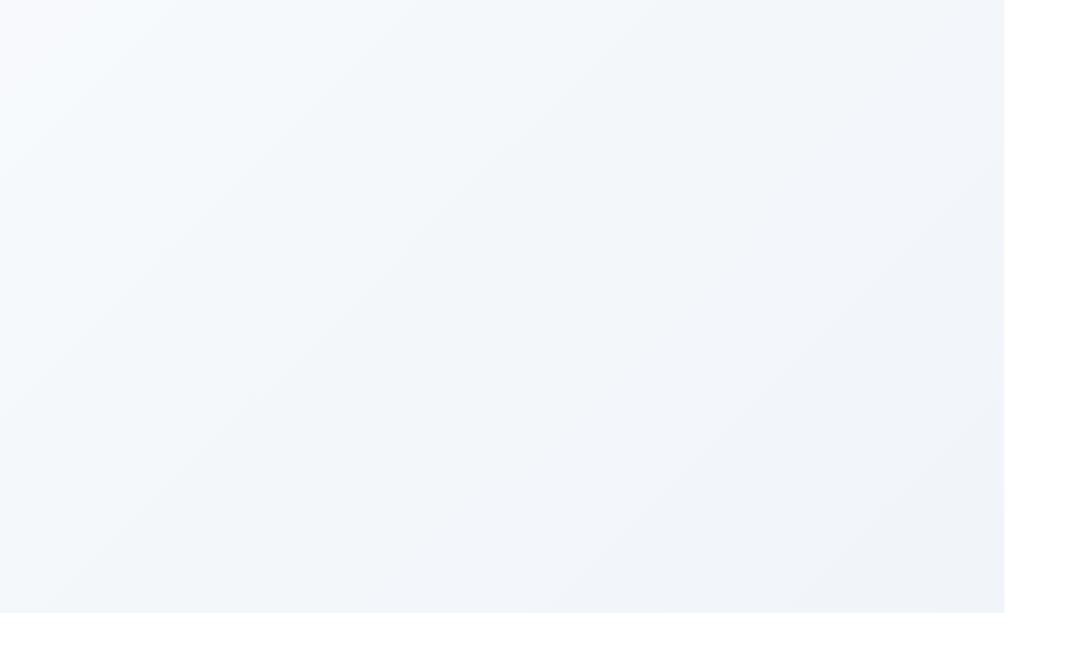
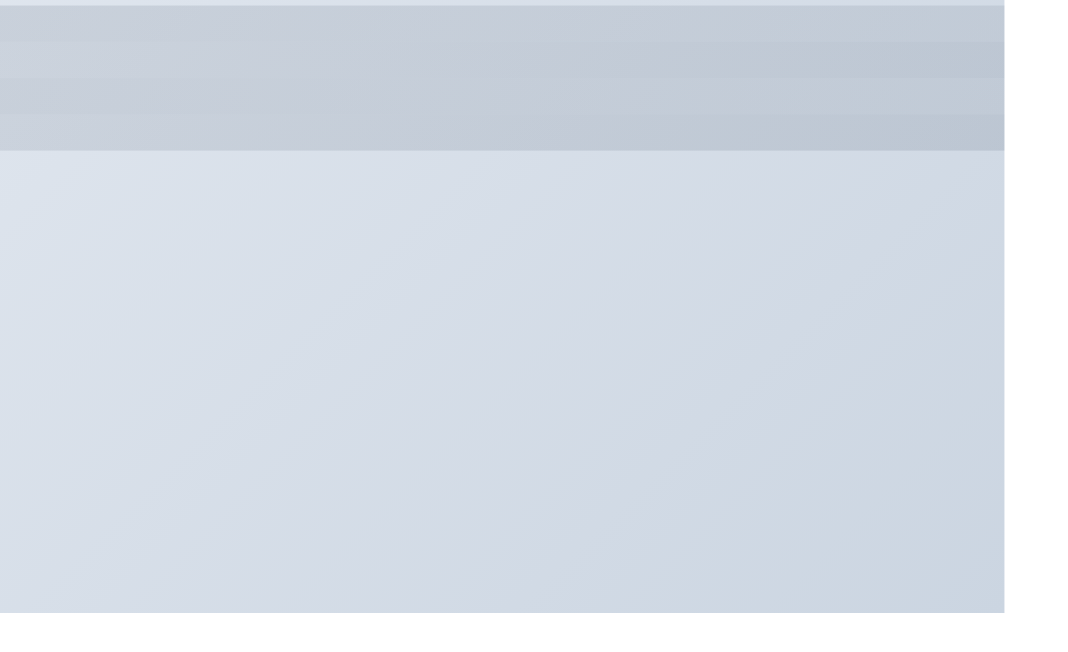
Before and after one commit to eralston/product-canvas-app, a React (Vite) app: page / in a window 1280 px wide. Shown: the top 652 px of the page, without its empty margins (0-1068 px from the left). Built offline with nearby package versions, Linux system fonts and the light colour scheme.

Commit message:
Improve Canvas Label Styling

```diff
--- a/src/components/Canvas.tsx
+++ b/src/components/Canvas.tsx
@@ -205,16 +205,16 @@ const Canvas: React.FC = () => {
         height: `${canvasHeight}px`,
         transform: `scale(${canvasScale})`,
         transformOrigin: 'center center',
-        background: 'linear-gradient(135deg, #f8fafc 0%, #f1f5f9 100%)',
+        background: 'linear-gradient(135deg, #e2e8f0 0%, #cbd5e1 100%)',
       }}
       onDoubleClick={handleCanvasDoubleClick}
     >
       {/* Subtle grid pattern overlay */}
       <div
-        className="absolute inset-0 opacity-30"
+        className="absolute inset-0 opacity-20"
         style={{
           backgroundImage: `
-            radial-gradient(circle at 1px 1px, rgba(148, 163, 184, 0.15) 1px, transparent 0)
+            radial-gradient(circle at 1px 1px, rgba(100, 116, 139, 0.15) 1px, transparent 0)
           `,
           backgroundSize: '20px 20px'
         }}
@@ -226,7 +226,7 @@ const Canvas: React.FC = () => {
           <div
             className="absolute right-0 top-0 h-full w-px"
             style={{
-              background: 'linear-gradient(to bottom, transparent 0%, rgba(148, 163, 184, 0.4) 20%, rgba(148, 163, 184, 0.6) 50%, rgba(148, 163, 184, 0.4) 80%, transparent 100%)'
+              background: 'linear-gradient(to bottom, transparent 0%, rgba(100, 116, 139, 0.4) 20%, rgba(100, 116, 139, 0.6) 50%, rgba(100, 116, 139, 0.4) 80%, transparent 100%)'
             }}
           />
         </div>
@@ -237,87 +237,115 @@ const Canvas: React.FC = () => {
           <div
             className="absolute bottom-0 left-0 w-full h-px"
             style={{
-              background: 'linear-gradient(to right, transparent 0%, rgba(148, 163, 184, 0.4) 20%, rgba(148, 163, 184, 0.6) 50%, rgba(148, 163, 184, 0.4) 80%, transparent 100%)'
+              background: 'linear-gradient(to right, transparent 0%, rgba(100, 116, 139, 0.4) 20%, rgba(100, 116, 139, 0.6) 50%, rgba(100, 116, 139, 0.4) 80%, transparent 100%)'
             }}
           />
         </div>
         <div className="flex-1 quadrant-divider"></div>
       </div>
 
-      {/* Y-Axis Label (left side, rotated) */}
+      {/* Y-Axis Label (top of left side, rotated) */}
       <div
-        className="absolute left-2 top-1/2 transform -translate-y-1/2 -rotate-90 pointer-events-auto"
-        style={{ transformOrigin: 'center center' }}
+        className="absolute left-2 top-4 transform -rotate-90 pointer-events-auto"
+        style={{ transformOrigin: 'left top' }}
       >
         <EditableLabel
           initialValue={canvasLabels.yAxisLabel}
           onSave={handleYAxisLabelSave}
           characterLimit={20}
-          displayClassName="text-sm font-medium text-gray-700"
+          displayClassName="text-sm font-light text-white"
           inputClassName="text-sm"
           iconSize={12}
         />
       </div>
 
-      {/* X-Axis Label (bottom center) */}
-      <div className="absolute bottom-2 left-1/2 transform -translate-x-1/2 pointer-events-auto">
+      {/* X-Axis Label (horizontal, above the line) */}
+      <div className="absolute bottom-8 left-1/2 transform -translate-x-1/2 pointer-events-auto">
         <EditableLabel
           initialValue={canvasLabels.xAxisLabel}
           onSave={handleXAxisLabelSave}
           characterLimit={20}
-          displayClassName="text-sm font-medium text-gray-700"
+          displayClassName="text-sm font-light text-white"
           inputClassName="text-sm"
           iconSize={12}
         />
       </div>
 
-      {/* Quadrant Labels */}
+      {/* Quadrant Labels with darker background overlays */}
       {/* Top-Left Quadrant: Big Bets (High Impact, Low Ease) */}
+      <div
+        className="absolute top-0 left-0 w-1/2 h-1/2 pointer-events-none"
+        style={{
+          background: 'linear-gradient(135deg, rgba(71, 85, 105, 0.15) 0%, rgba(51, 65, 85, 0.1) 100%)'
+        }}
+      >
         <div className="absolute top-4 left-4 pointer-events-auto">
           <EditableLabel
             initialValue={canvasLabels.quadrantLabels.topLeft}
             onSave={(newLabel) => handleQuadrantLabelSave('topLeft', newLabel)}
             characterLimit={30}
-          displayClassName="text-xs font-semibold text-gray-600 bg-white/80 px-2 py-1 rounded-md shadow-sm"
-          inputClassName="text-xs"
+            displayClassName="text-sm font-medium text-white"
+            inputClassName="text-sm"
             iconSize={10}
           />
         </div>
+      </div>
 
       {/* Top-Right Quadrant: Quick Wins (High Impact, High Ease) */}
+      <div
+        className="absolute top-0 right-0 w-1/2 h-1/2 pointer-events-none"
+        style={{
+          background: 'linear-gradient(225deg, rgba(71, 85, 105, 0.15) 0%, rgba(51, 65, 85, 0.1) 100%)'
+        }}
+      >
         <div className="absolute top-4 right-4 pointer-events-auto">
           <EditableLabel
             initialValue={canvasLabels.quadrantLabels.topRight}
             onSave={(newLabel) => handleQuadrantLabelSave('topRight', newLabel)}
             characterLimit={30}
-          displayClassName="text-xs font-semibold text-gray-600 bg-white/80 px-2 py-1 rounded-md shadow-sm"
-          inputClassName="text-xs"
+            displayClassName="text-sm font-medium text-white"
+            inputClassName="text-sm"
             iconSize={10}
           />
         </div>
+      </div>
 
       {/* Bottom-Left Quadrant: Money Pit (Low Impact, Low Ease) */}
+      <div
+        className="absolute bottom-0 left-0 w-1/2 h-1/2 pointer-events-none"
+        style={{
+          background: 'linear-gradient(45deg, rgba(71, 85, 105, 0.15) 0%, rgba(51, 65, 85, 0.1) 100%)'
+        }}
+      >
         <div className="absolute bottom-8 left-4 pointer-events-auto">
           <EditableLabel
             initialValue={canvasLabels.quadrantLabels.bottomLeft}
             onSave={(newLabel) => handleQuadrantLabelSave('bottomLeft', newLabel)}
             characterLimit={30}
-          displayClassName="text-xs font-semibold text-gray-600 bg-white/80 px-2 py-1 rounded-md shadow-sm"
-          inputClassName="text-xs"
+            displayClassName="text-sm font-medium text-white"
+            inputClassName="text-sm"
             iconSize={10}
           />
         </div>
+      </div>
 
       {/* Bottom-Right Quadrant: Fill-Ins (Low Impact, High Ease) */}
+      <div
+        className="absolute bottom-0 right-0 w-1/2 h-1/2 pointer-events-none"
+        style={{
+          background: 'linear-gradient(315deg, rgba(71, 85, 105, 0.15) 0%, rgba(51, 65, 85, 0.1) 100%)'
+        }}
+      >
         <div className="absolute bottom-8 right-4 pointer-events-auto">
           <EditableLabel
             initialValue={canvasLabels.quadrantLabels.bottomRight}
             onSave={(newLabel) => handleQuadrantLabelSave('bottomRight', newLabel)}
             characterLimit={30}
-          displayClassName="text-xs font-semibold text-gray-600 bg-white/80 px-2 py-1 rounded-md shadow-sm"
-          inputClassName="text-xs"
+            displayClassName="text-sm font-medium text-white"
+            inputClassName="text-sm"
             iconSize={10}
           />
+        </div>
       </div>
 
       {/* Cards */}
```
Lines whose indentation alone changed are shown as unchanged.
